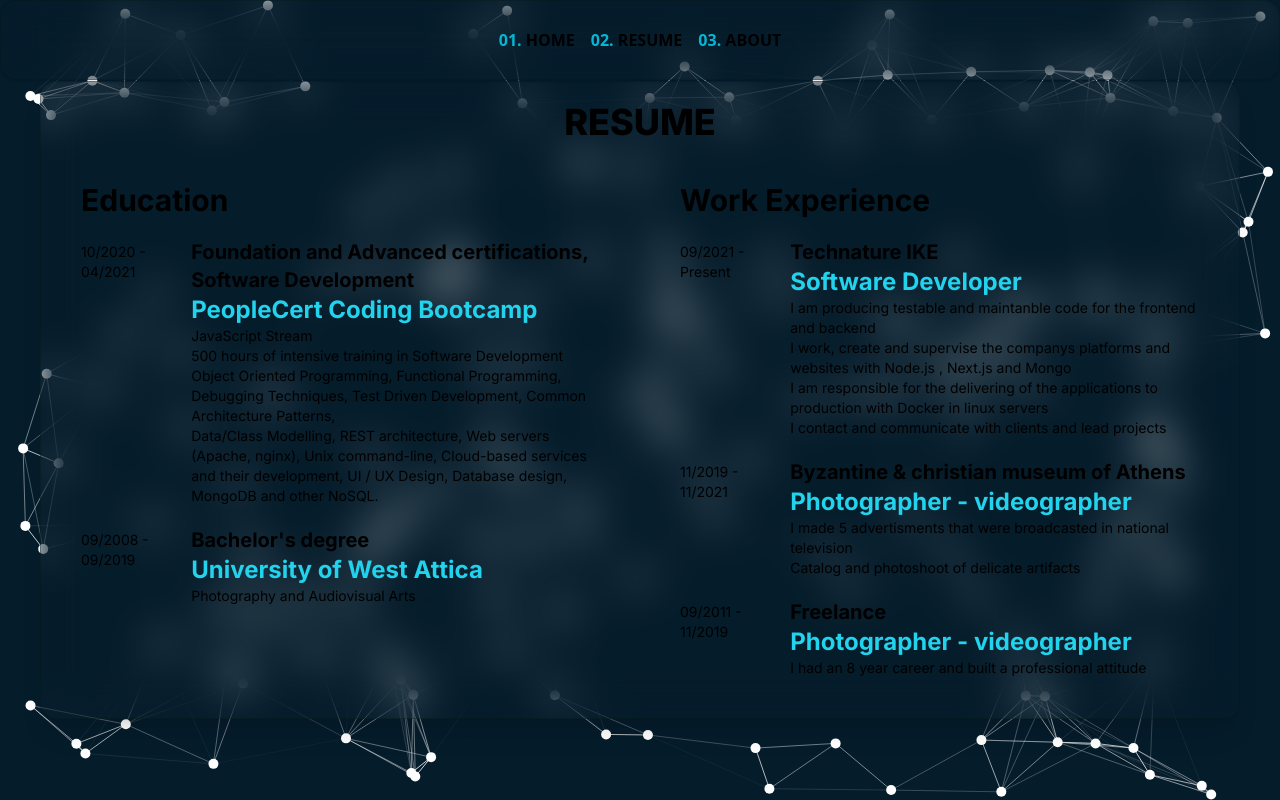
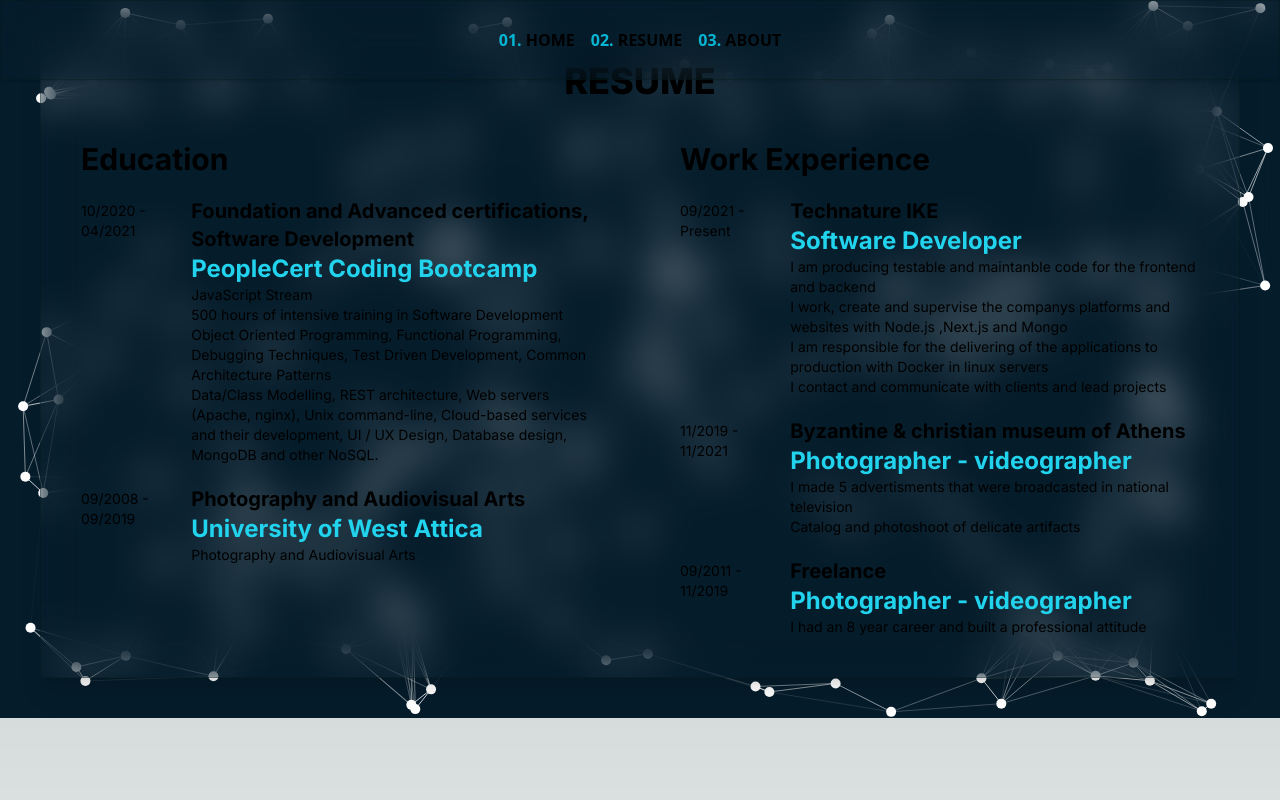
Before and after one commit to KatsikadakosThomas/personal-website, a Next.js app: page /resume in a window 1280 px wide. Built offline with nearby package versions, Linux system fonts and the light colour scheme.

Commit message:
fix canvas height, refactor,port change

```diff
--- /dev/null
+++ b/data/resumeData.js
@@ -0,0 +1,57 @@
+
+
+const resumeData = {
+    education: [
+        {
+
+            title: "PeopleCert Coding Bootcamp",
+            date: "10/2020 - 04/2021",
+            subtitle: "Foundation and Advanced certifications, Software Development",
+            textArray: ["JavaScript Stream", " 500 hours of intensive training in Software Development", "Object Oriented Programming, Functional Programming, Debugging Techniques, Test Driven Development, Common Architecture Patterns", "Data/Class Modelling, REST architecture, Web servers (Apache, nginx), Unix command-line, Cloud-based services and their development, UI / UX Design, Database design, MongoDB and other NoSQL."]
+        },
+        {
+
+            title: "University of West Attica",
+            date: "09/2008 - 09/2019",
+            subtitle: "Photography and Audiovisual Arts",
+            textArray: ["Photography and Audiovisual Arts"]
+        }
+    ],
+    workExp: [
+        {
+
+            title: "Software Developer",
+            date: "09/2021 - Present",
+            subtitle: "Technature IKE",
+            textArray: [
+                "I am producing testable and maintanble code for the frontend and backend",
+                "I work, create and supervise the companys platforms and websites with Node.js ,Next.js and Mongo",
+                "I am responsible for the delivering of the applications to production with Docker in linux servers",
+                "I contact and communicate with clients and lead projects"]
+        },
+        {
+
+            title: "Photographer - videographer",
+            date: "11/2019 - 11/2021",
+            subtitle: "Byzantine & christian museum of Athens",
+            textArray: [
+                "I made 5 advertisments that were broadcasted in national television",
+                "Catalog and photoshoot of delicate artifacts",
+            ]
+        },
+        {
+
+            title: "Photographer - videographer",
+            date: "09/2011 - 11/2019",
+            subtitle: "Freelance",
+            textArray: [
+                "I had an 8 year career and built a professional attitude"
+            ]
+        }
+    ]
+
+
+
+}
+
+export default resumeData;
--- a/package.json
+++ b/package.json
@@ -3,9 +3,9 @@
   "version": "0.1.0",
   "private": true,
   "scripts": {
-    "dev": "next dev",
+    "dev": "next dev -p 3600",
     "build": "next build",
-    "start": "next start",
+    "start": "next start -p 3600",
     "lint": "next lint"
   },
   "dependencies": {
--- a/src/components/resumeContainer.js
+++ b/src/components/resumeContainer.js
@@ -1,5 +1,7 @@
 "use client"
 import { useEffect, useState, Fragment } from 'react'
+import resumeData from '../../data/resumeData';
+import ResumeEntries from './resumeEntries';
 
 
 export default function ResumeContainer() {
@@ -12,81 +14,33 @@ export default function ResumeContainer() {
 
     return (
 
-        <article className={`glass mt-20  rounded shadow-xl z-30 flex flex-col justify-center items-center  ${state ? "show" : "noshow"}  sm:m-10`}>
+        <article className={`glass mt-[150px]  rounded shadow-xl z-30 flex flex-col justify-center items-center  ${state ? "show" : "noshow"}  sm:m-10`}>
 
             <h1 className='text-2xl lg:text-4xl font-extrabold mt-5'>RESUME</h1>
             <section className='flex flex-col lg:flex-row justify-center items-start'>
 
-                <div className='m-2 sm:m-10 lg:w-1/2'>
+                <div className=' m-10 lg:w-1/2'>
 
                     <h1 className=' text-2xl lg:text-3xl font-bold mb-4'>Education</h1>
 
-                    <div className='flex flex-row mt-5'>
-                        <p className='mr-2 text-sm mt-[4px] w-1/5'>10/2020 - 04/2021</p>
+                       {resumeData.education.map((item)=>{
+                        return   <ResumeEntries data={item} />
+                       })}
 
-                        <div className='w-4/5'>
-                            <h2 className='font-bold text-md lg:text-xl'>Foundation and Advanced certifications, Software Development</h2>
-                            <h2 className='text-cyan-400 font-bold text-xl lg:text-2xl'>PeopleCert Coding Bootcamp</h2>
-                            <p className='text-sm lg:text-md'>JavaScript Stream</p>
-                            <p className='text-sm lg:text-md'>
-                            500 hours of intensive training in Software Development
-                            </p>
-                            <p className='text-sm lg:text-md'>Object Oriented Programming, Functional Programming, Debugging Techniques, Test Driven Development, Common Architecture Patterns, </p>
-                            <p className='text-sm lg:text-md'>Data/Class Modelling, REST architecture, Web servers (Apache, nginx), Unix command-line, Cloud-based services and their development, UI / UX Design, Database design, MongoDB and other NoSQL.</p>
-                        </div>
 
-                    </div>
 
-                    <div className='flex flex-row mt-5'>
-                        <p className='mr-2 text-sm mt-[4px] w-1/5'>09/2008 - 09/2019</p>
-                        <div  className='w-4/5'>
-                        <h2 className='font-bold text-md lg:text-xl'>Bachelor's degree</h2>
-                           <h2 className='text-cyan-400 font-bold text-xl lg:text-2xl'>University of West Attica</h2>
-                            <p className='text-sm lg:text-md'>Photography and Audiovisual Arts</p>
-                        </div>
-
-                    </div>
                 </div>
 
                 <div className=' m-10 lg:w-1/2'>
+
                 <h1 className=' text-2xl lg:text-3xl font-bold mb-4'>Work Experience</h1>
-                    <div className='flex flex-row mt-5'>
-                        <p className='mr-2 text-sm mt-[4px] w-1/5'>09/2021 - Present</p>
-                        <div  className='w-4/5'>
-                             <h2 className='font-bold text-md lg:text-xl'>Technature IKE</h2>
-                           <h2 className='text-cyan-400 font-bold text-xl lg:text-2xl'>Software Developer</h2>
-                          <p className='text-sm lg:text-md'>I am producing testable and maintanble code for the frontend and backend</p>
-                          <p className='text-sm lg:text-md'>I work, create and supervise the companys platforms and websites with Node.js ,
-                                Next.js and Mongo</p>
-                          <p className='text-sm lg:text-md'>I am responsible for the delivering of the applications to production with Docker in
-                                linux servers</p>
-                          <p className='text-sm lg:text-md'>
-                                I contact and communicate with clients and lead projects
-                            </p>
-                        </div>
 
-                    </div>
-                    <div className='flex flex-row mt-5'>
-                        <p className='mr-2 text-sm mt-[4px] w-1/5'>11/2019 - 11/2021</p>
-                        <div  className='w-4/5'>
-                             <h2 className='font-bold text-md lg:text-xl'>Byzantine & christian museum of Athens</h2>
-                           <h2 className='text-cyan-400 font-bold text-xl lg:text-2xl'>Photographer - videographer</h2>
-                            <p className='text-sm lg:text-md'>I made 5 advertisments that were broadcasted in national television</p>
-                            <p className='text-sm lg:text-md'>Catalog and photoshoot of delicate artifacts</p>
-                        </div>
-
-                    </div>
+                {resumeData.workExp.map((item)=>{
+                        return   <ResumeEntries data={item} />
+                       })}
 
 
-                    <div className='flex flex-row mt-5'>
-                        <p className='mr-2 text-sm mt-[4px] w-1/5'>09/2011 - 11/2019</p>
-                        <div  className='w-4/5'>
-                             <h2 className='font-bold text-md lg:text-xl'>Freelance</h2>
-                           <h2 className='text-cyan-400 font-bold text-xl lg:text-2xl'>Photographer - videographer</h2>
-                            <p className='text-sm lg:text-md'>I had an 8 year career and built a professional attitude</p>
-                        </div>
 
-                    </div>
 
 
                 </div>
--- /dev/null
+++ b/src/components/resumeEntries.js
@@ -0,0 +1,22 @@
+
+
+function ResumeEntries(props) {
+
+    const data=props.data
+
+    return (
+        <div className='flex flex-col sm:flex-row mt-5'>
+        <p className='mr-2 text-sm mt-[4px] w-full sm:w-1/5'>{data.date}</p>
+        <div  className='w-4/5'>
+             <h2 className='font-bold text-md lg:text-xl'>{data.subtitle}</h2>
+           <h2 className='text-cyan-400 font-bold text-xl lg:text-2xl'>{data.title}</h2>
+           {data.textArray.map((text)=>{
+                return  <p className='text-sm lg:text-md'>{text}</p>
+            })}
+        </div>
+
+    </div>
+     );
+}
+
+export default ResumeEntries;
--- a/src/pages/resume/index.js
+++ b/src/pages/resume/index.js
@@ -10,15 +10,18 @@ function Resume() {
 
   useEffect(() => {
 
-
+    var parent = document.getElementById("main");
     const canvas=document.getElementById("canvas1");
     const ctx=canvas.getContext("2d");
 
-    canvas.width=window.innerWidth;
-    canvas.height=window.innerHeight;
+    canvas.width = parent.offsetWidth;
+canvas.height = parent.offsetHeight;
+console.log(parent.offsetHeight)
+    // canvas.width=window.innerWidth;
+    // canvas.height=window.innerHeight;
     ctx.fillStyle="white";
     ctx.strokeStyle="white";
-    console.log(window.innerWidth)
+
 
 
 
@@ -41,10 +44,11 @@ animate()
 
   return (
     <main
-      className={`flex min-h-screen flex-col items-center justify-center ${inter.className} `}
+    id="main"
+      className={`flex h-full flex-col items-center justify-center ${inter.className} `}
     >
 
-      <canvas id="canvas1" className='bg-[#051c2b] z-0 w-full h-full top-0 left-0 absolute'>
+      <canvas id="canvas1" className='bg-[#051c2b] z-0 w-full top-0 left-0 absolute'>
 
       </canvas>
       <ResumeContainer></ResumeContainer>
--- a/src/styles/globals.css
+++ b/src/styles/globals.css
@@ -36,7 +36,6 @@ body {
 
 .glass{
   /* From https://css.glass */
-border-radius: 16px;
 backdrop-filter: blur(20px);
 -webkit-backdrop-filter: blur(5px);
 border: 1px solid rgba(1, 29, 19, 0.3);
```
Also changed, not shown: src/components/mainContainer.js (+1 -1 lines).
